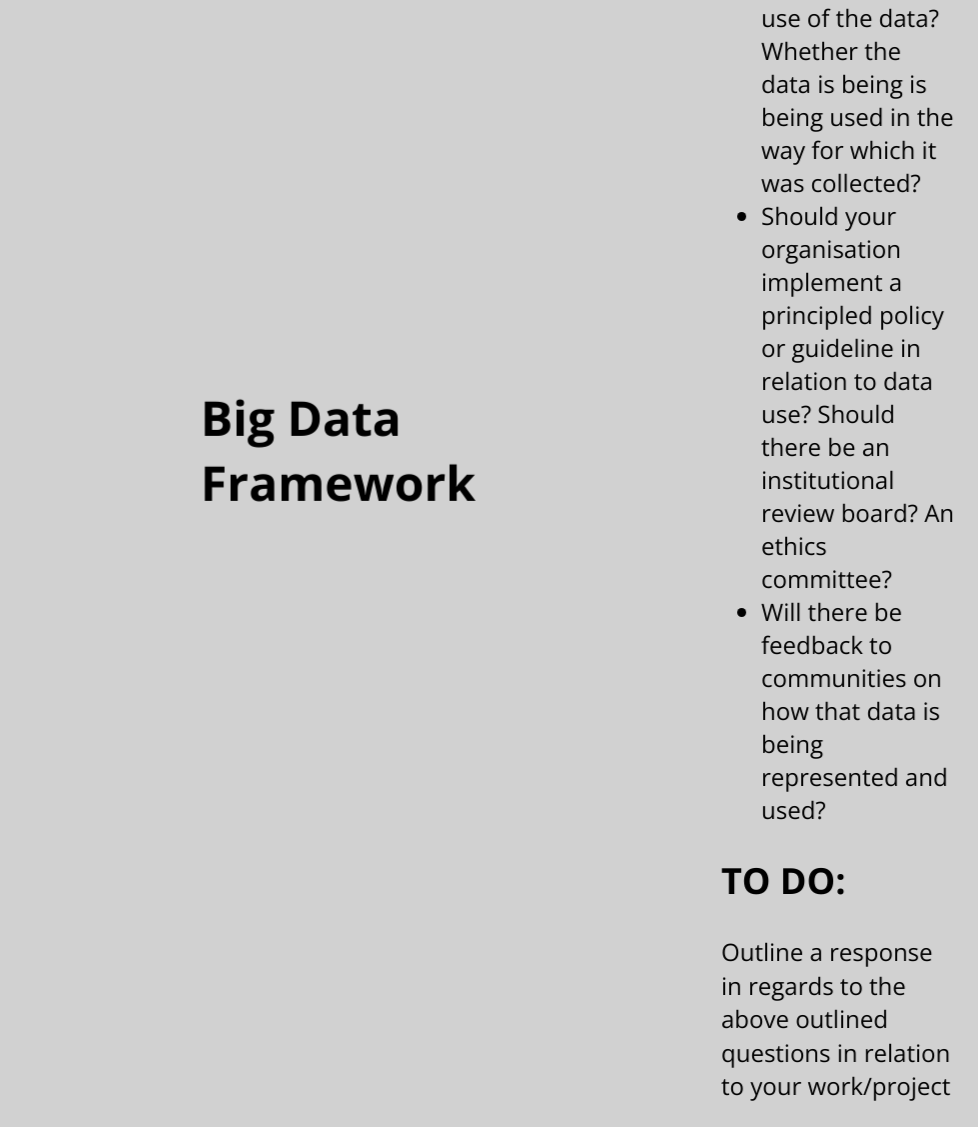
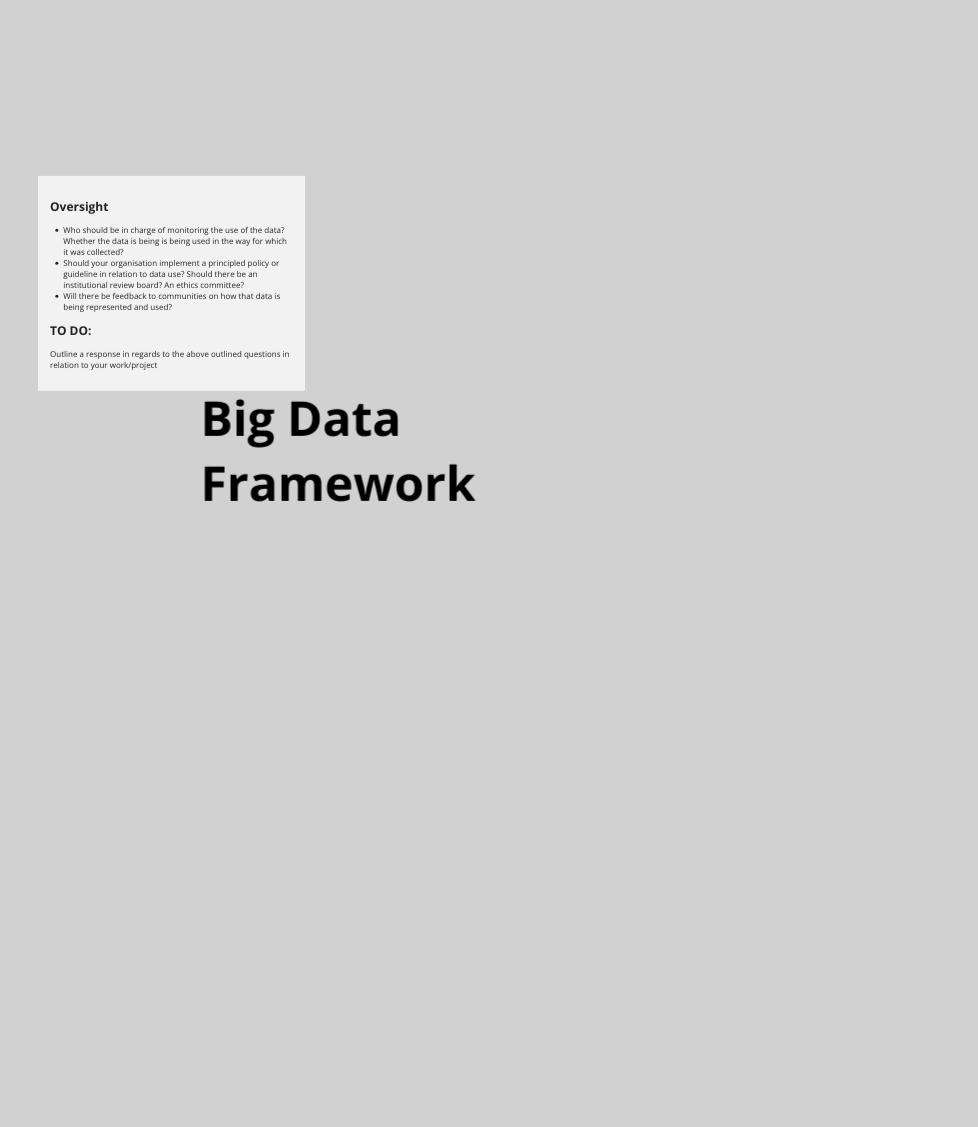
Before and after one commit to the-engine-room/big-data-framework, a Jekyll site: the page built from index.html, in a window 1280 px wide. Shown: the whole page, without its empty margins (302-1280 px from the left). Built offline with Jekyll 4.4.1, drawn with Linux system fonts in a browser that asks for light colours; Markdown is read by kramdown in place of the engine named in the settings; after the commit the page ends 900 px from its top, so only the background shows below that.

Commit message:
added animations with impress.js

```diff
--- a/_layouts/default.html
+++ b/_layouts/default.html
@@ -38,7 +38,7 @@
 
 <!-- Starting impress slideshow -->
 <div id="impress">
-	<div class="step">
+	<div id="overview" class="step" data-x="0" data-y="0" data-scale="3">
 		<h1>Big Data Framework</h1>
 	</div>
 
--- a/css/main.css
+++ b/css/main.css
@@ -66,6 +66,10 @@
         text-decoration: underline;
     }
 
+
+article {
+	width: 800px;
+}
 
 article p a {
     border-bottom: .125em solid #ccc;
--- a/index.html
+++ b/index.html
@@ -6,16 +6,24 @@
 
 	    {% for post in site.posts reversed %}
 	    	{% if post.title == "Oversight" %}
-	    		<div class="step" data-x="500" data-y="0">
+	    		<div id="oversight" class="step" data-x="-500" data-y="-500">
 		    {% elsif post.title == "Data Ethics" %}
-	    		<div class="step" data-x="1000" data-y="0">
+	    		<div id="data-ethics" class="step" data-x="0" data-y="-500">
+		    {% elsif post.title == "Risk-Benefit Analysis" %}
+	    		<div id="risk-benefit-analysis" class="step" data-x="500" data-y="-500">
+		    {% elsif post.title == "Use of Data" %}
+	    		<div id="use-of-data" class="step" data-x="1000" data-y="0">
+			{% elsif post.title == "Data" %}
+	    		<div id="data" class="step" data-x="500" data-y="500">
+		    {% elsif post.title == "Verifying & Cleaning" %}
+	    		<div id="verifying-cleaning" class="step" data-x="-500" data-y="500">
 		    {% else %}
 		    	<div class="step">
 		    {%endif %}
-		        <!-- <article class="module color-3"> -->
+		        <article class="module color-3">
 		                <h1>{{ post.title }}</h1>
 		                {{ post.content }}
-		        <!-- </article> -->
+		        </article>
 	    	</div>
 	    {% endfor %}
 
```
